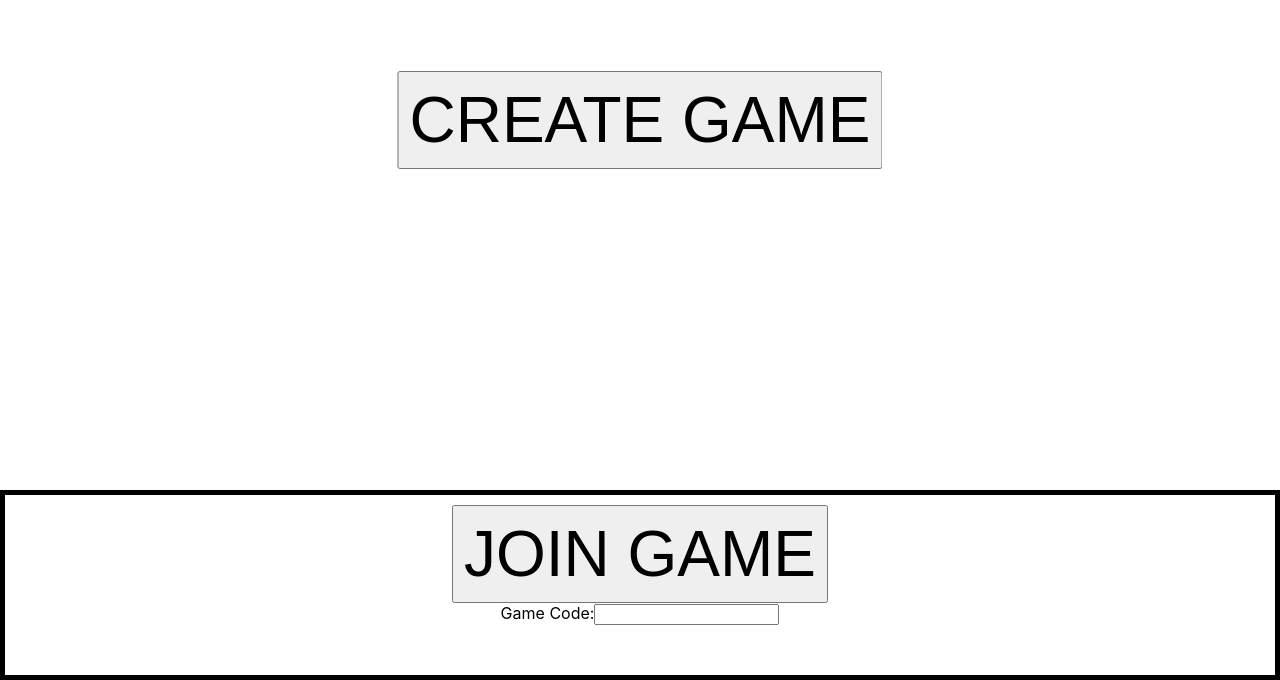
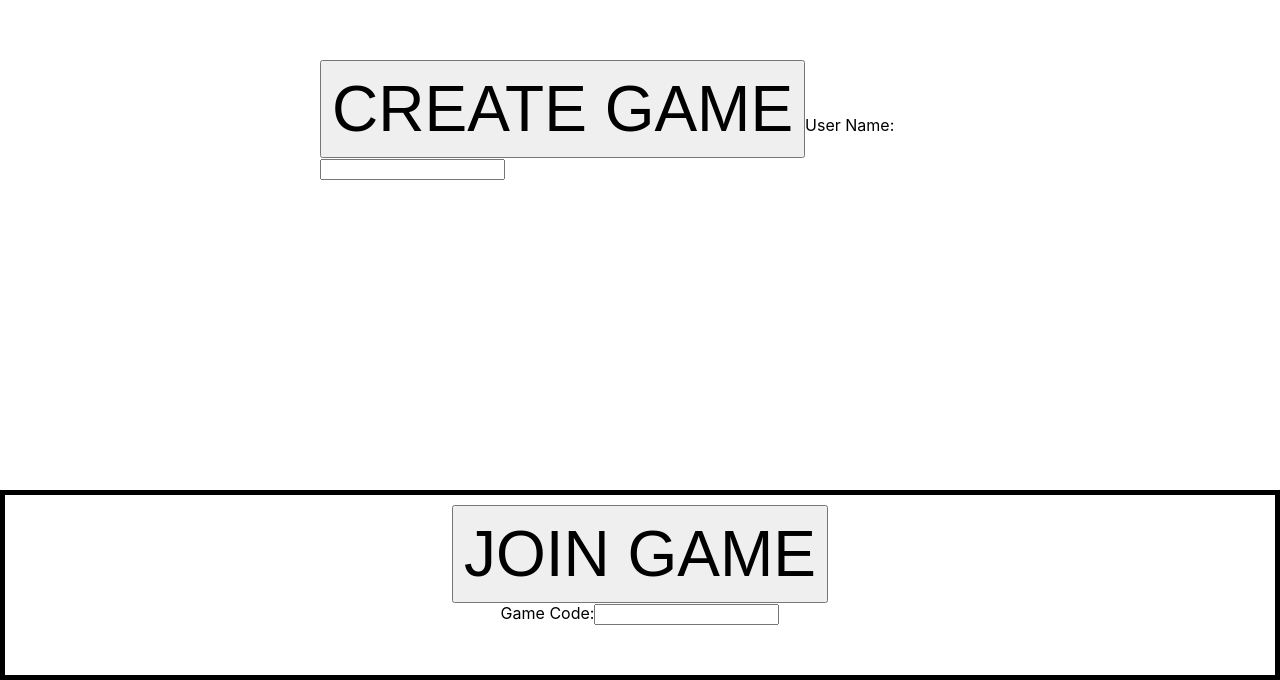
Before and after one commit to CaramelUrsa/TPALtest, a React (Create React App) app: page /startscreen in a window 1280 px wide. Shown: the part 120-800 px from the top of the page. Built offline with nearby package versions, Linux system fonts and the light colour scheme.

Commit message:
idk what's not working, but it's not working

```diff
--- a/src/index.css
+++ b/src/index.css
@@ -20,6 +20,7 @@ body {
 .startbutton {
   padding: 10px;
   font-size: 400%;
+  color: #000000;
 }
 
 .centered {
--- /dev/null
+++ b/src/request.js
@@ -0,0 +1,34 @@
+import React from 'react'
+import ReactDOM from 'react-dom'
+import './index.css'
+import { Route, Link, BrowserRouter as Router } from 'react-router-dom'
+import App from './App'
+import startscreen from './startscreen'
+import codescreen from './codescreen'
+import articlegen from './articlegen'
+
+const serverUrl = 'http://localhost:3000';
+
+class Requests extends React.Component {
+
+    async createGame() {
+        const url = serverUrl + '/room';
+        const username = startscreen.nameOfUser;
+        const data = { player_name: username };
+
+        try {
+            const response = await fetch(url, {
+                method: 'POST',
+                body: JSON.stringify(data),
+                headers: {
+                    'Content-Type': 'applications/json'
+                }
+            });
+            const json = await response.json();
+            console.log('Success:', JSON.stringify(json));
+        } catch (error) {
+            console.error('Error:', error);
+        }
+    }
+}
+export default Request;
--- a/src/startscreen.js
+++ b/src/startscreen.js
@@ -6,27 +6,32 @@ import { Route, Link, BrowserRouter as Router } from 'react-router-dom'
 import startscreen from './startscreen'
 import codescreen from './codescreen'
 import articlegen from './articlegen'
+import requests from './request'
 
 ReactDOM.render(<App />, document.getElementById('root'));
+
+var nameOfUser = '';
 
 
 class StartScreen extends React.Component {
     render() {
         return (
             <div>
-                <div class='centered' >
+                <div className='centered' >
+                        <button className='startbutton' onClick={requests.createGame}>CREATE GAME</button>
+                    <label>
+                        User Name:
+                        <input type='text' name='username' id='Username'/>
+                    </label>
+                </div>
+                <div className='joinbox'>
                     <Link to='/codescreen'>
-                        <button class='startbutton' onClick={this.startGame}>CREATE GAME</button>
-                    </Link>
-                </div>
-                <div class='joinbox'>
-                    <Link to='/codescreen'>
-                        <button class='startbutton' onClick={this.startGame}>JOIN GAME</button>
+                        <button className='startbutton' onClick={this.startGame}>JOIN GAME</button>
                     </Link>
                     <form>
                         <label>
                             Game Code:
-                        <input type='text' name='gamecode' />
+                        <input type='text' name='gamecode'/>
                         </label>
                     </form>
                 </div>
```
Also changed, not shown: src/questioning.js (+21 -0 lines).
